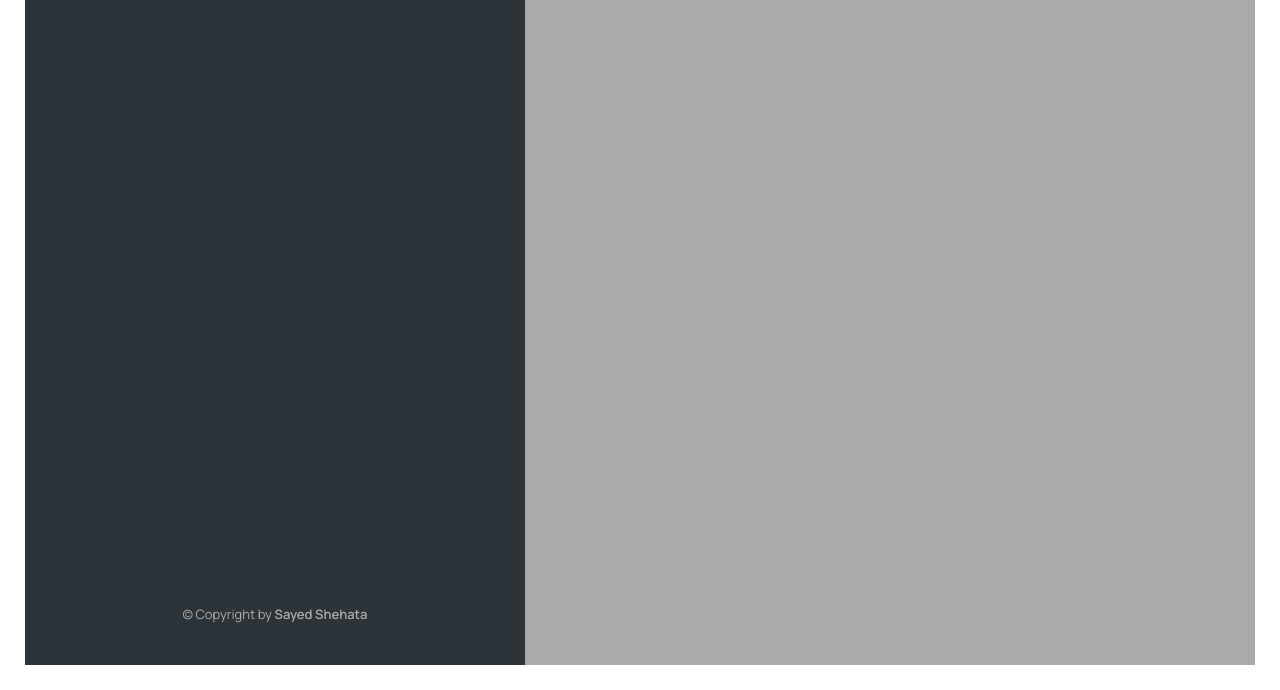
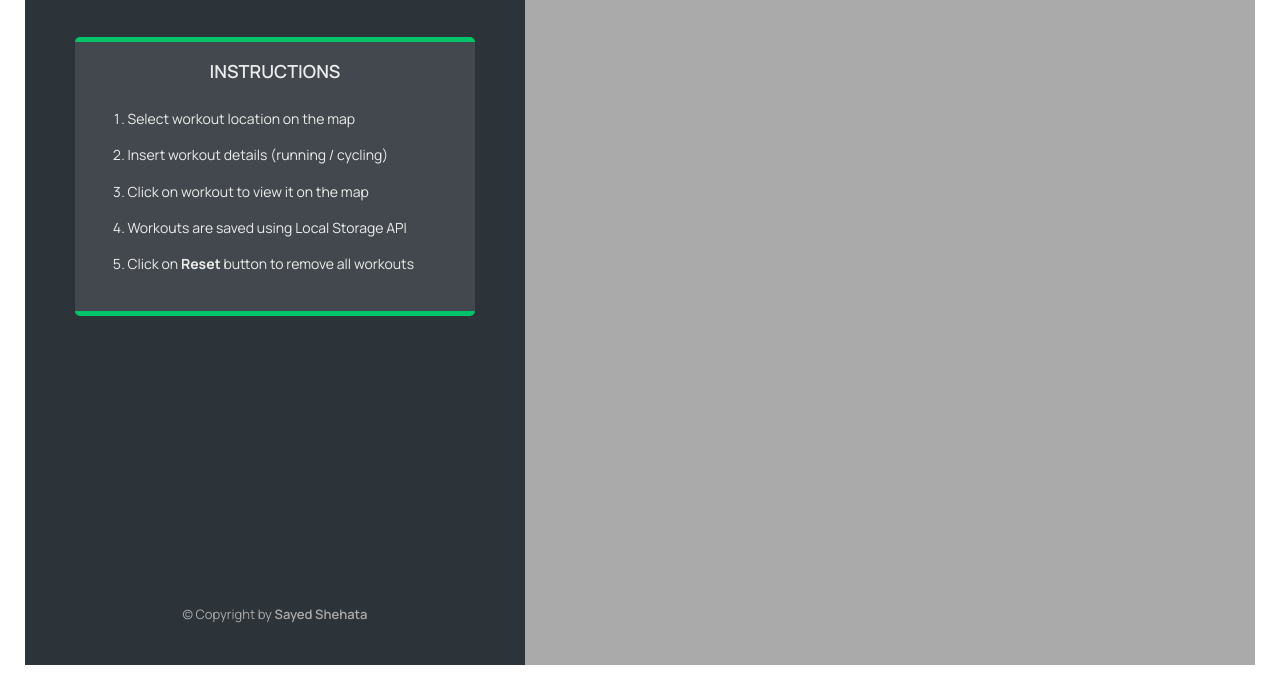
Before and after one commit to SayedShehata1/Mapty, a plain HTML site: page index.html in a window 1280 px wide. Shown: the part 110-800 px from the top of the page. Drawn offline with nearby package versions, Linux system fonts and the light colour scheme.

Commit message:
feat: :sparkles: Add instructions

```diff
--- a/index.html
+++ b/index.html
@@ -68,6 +68,19 @@
           </div>
           <button class="form__btn">OK</button>
         </form>
+        <!-- INSTRUCTIONS -->
+        <li class="instructions">
+          <h2 class="instructions__title">INSTRUCTIONS</h2>
+          <ol class="instructions__steps">
+            <li class="step">Select workout location on the map</li>
+            <li class="step">Insert workout details (running / cycling)</li>
+            <li class="step">Click on workout to view it on the map</li>
+            <li class="step">Workouts are saved using Local Storage API</li>
+            <li class="step">
+              Click on <strong>Reset</strong> button to remove all workouts
+            </li>
+          </ol>
+        </li>
       </ul>
       <p class="copyright">
         &copy; Copyright by
--- a/style.css
+++ b/style.css
@@ -241,3 +241,27 @@ a:visited {
 .btn:hover {
   background-color: var(--color-dark--1);
 }
+
+/* INSTRUCTIONS */
+.instructions {
+  background-color: var(--color-dark--2);
+  border-top: 5px solid var(--color-brand--2);
+  border-bottom: 5px solid var(--color-brand--2);
+  border-radius: 5px;
+  padding: 1.5rem 2.25rem;
+  margin-bottom: 1.75rem;
+}
+.instructions__title {
+  font-size: 1.8rem;
+  font-weight: 600;
+  margin-bottom: 2.2rem;
+  text-align: center;
+}
+.instructions__steps {
+  padding-left: 3rem;
+  font-size: 1.4rem;
+  display: flex;
+  flex-direction: column;
+  gap: 1.4rem;
+  margin-bottom: 2rem;
+}
```
